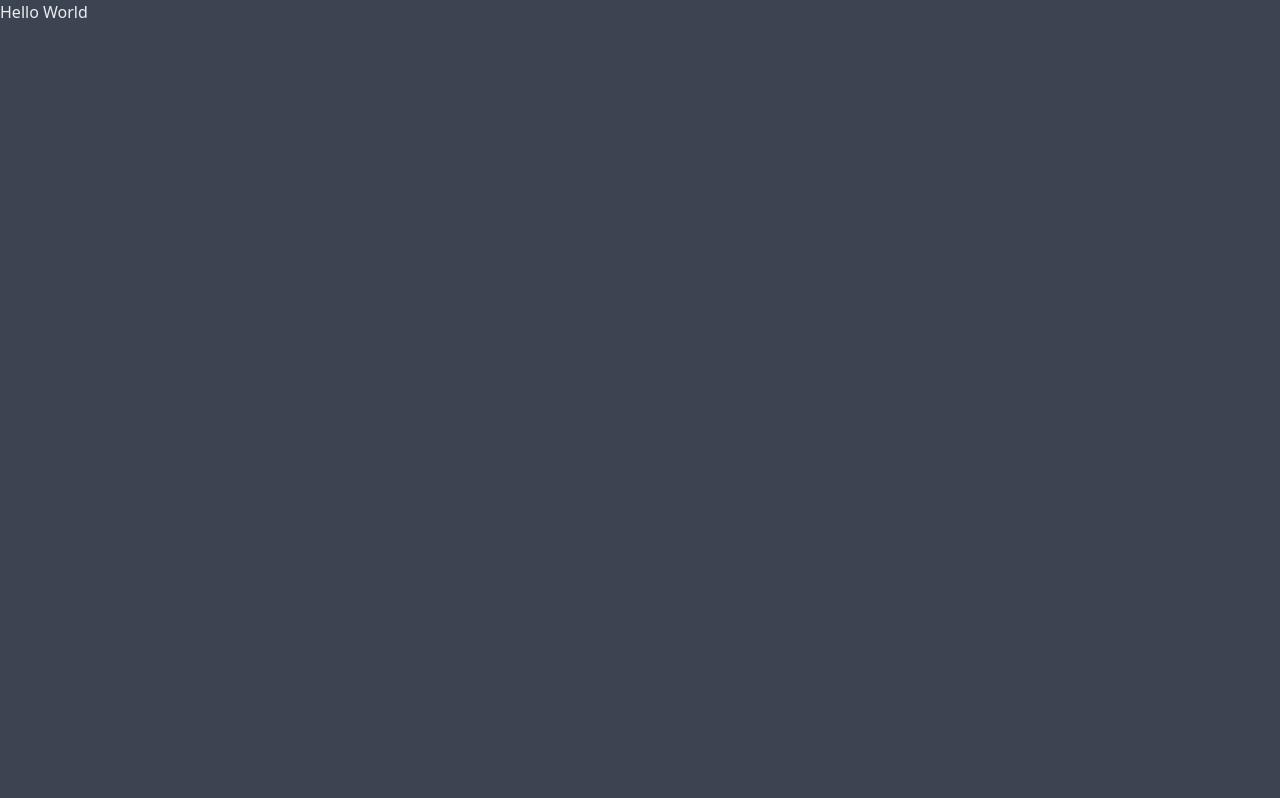
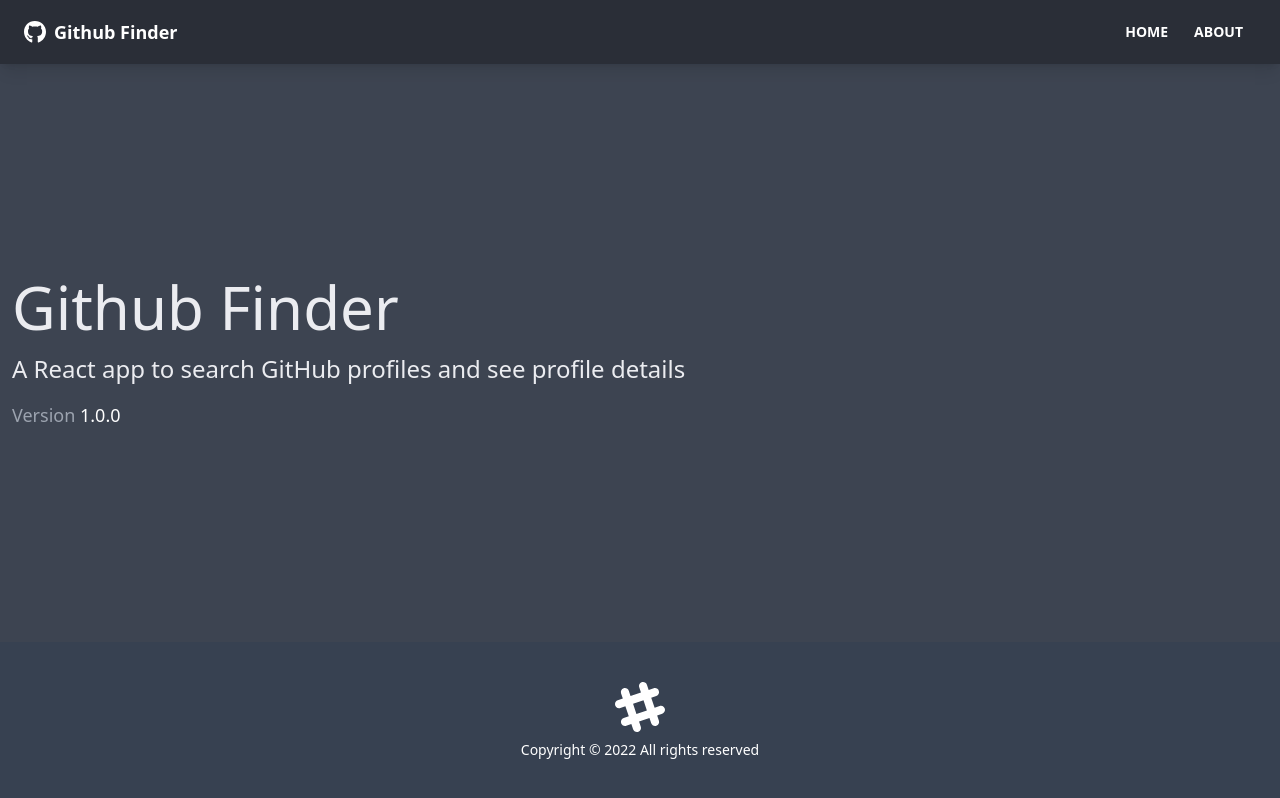
Before and after one commit to palash-07/github-finder, a React (Create React App) app: page /about in a window 1280 px wide. Built offline with nearby package versions, Linux system fonts and the light colour scheme.

Commit message:
Pages and Routes

```diff
--- a/src/App.js
+++ b/src/App.js
@@ -1,8 +1,28 @@
+import {BrowserRouter as Router, Route, Routes} from 'react-router-dom'
+import Navbar from './components/layout/Navbar';
+import Footer from './components/layout/Footer';
+import Home from './pages/Home';
+import About from './pages/About';
+import NotFound from './pages/NotFound';
+
 function App() {
   return (
-    <div>
-        <h1>Hello World</h1>
-    </div>
+    <Router>
+        <div className='flex flex-col justify-between h-screen'>
+            <Navbar />
+
+            <main className='container mx-auto px-3 pb-12'>
+                <Routes>
+                  <Route path='/' element={<Home />} />
+                  <Route path='/about' element={<About />} />
+                  <Route path='/notfound' element={<NotFound />} />
+                  <Route path='/*' element={<NotFound />} />
+                </Routes>
+            </main>
+
+            <Footer />
+        </div>
+    </Router>
   );
 }
 
--- /dev/null
+++ b/src/pages/About.jsx
@@ -0,0 +1,15 @@
+function About() {
+  return (
+    <div>
+      <h1 className="text-6xl mb-4">Github Finder</h1>
+      <p className='mb-4 text-2xl font-light'>
+        A React app to search GitHub profiles and see profile details
+      </p>
+      <p className='text-lg text-gray-400'>
+        Version <span className='text-white'>1.0.0</span>
+      </p>
+    </div>
+  );
+}
+
+export default About;
--- /dev/null
+++ b/src/pages/Home.jsx
@@ -0,0 +1,9 @@
+function Home() {
+  return (
+    <div>
+      <h1 className="text-6xl">Welcome</h1>
+    </div>
+  );
+}
+
+export default Home;
--- /dev/null
+++ b/src/pages/NotFound.jsx
@@ -0,0 +1,21 @@
+import {FaHome} from 'react-icons/fa'
+import {Link} from 'react-router-dom'
+
+function NotFound() {
+  return (
+    <div className="hero">
+      <div className="hero-content text-center">
+        <div className="max-w-lg">
+          <h1 className="text-8xl font-bold mb-8">Oops!</h1>
+          <p className="text-5xl mb-8">404 - Page not found</p>
+          <Link to="/" className="btn btn-primary btn-lg">
+            <FaHome className="mr-2" />
+            Back To Home
+          </Link>
+        </div>
+      </div>
+    </div>
+  );
+}
+
+export default NotFound;
```
